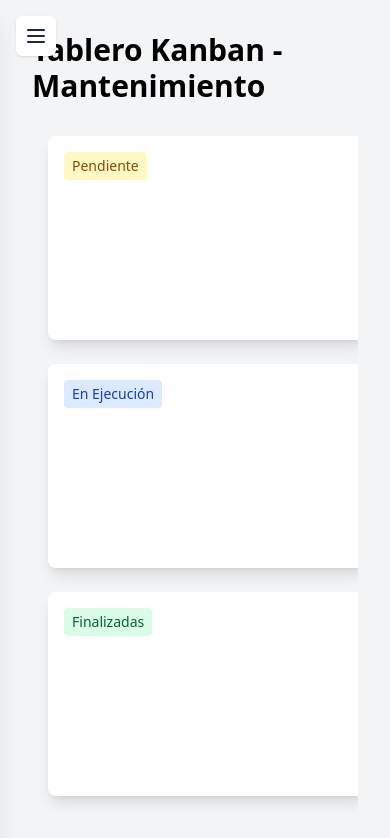
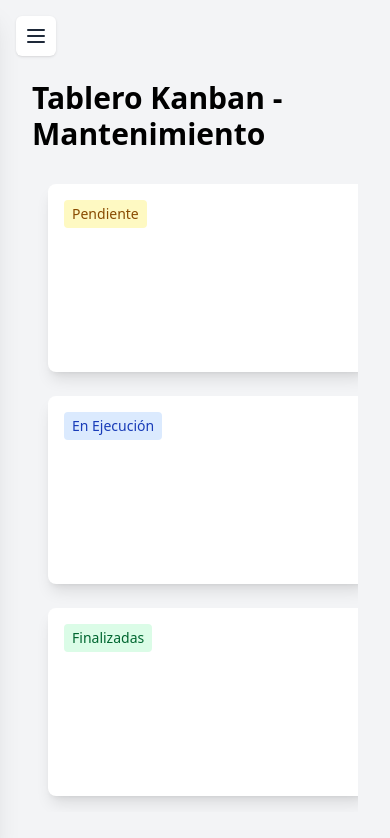
Before and after one commit to EdgarJr30/mlm_frontend, a React (Vite) app: page /kanban in a window 390 px wide. Shown: the top 838 px of the page. Built offline with nearby package versions, Linux system fonts and the light colour scheme.

Commit message:
fix: ajusta padding superior del header para evitar superposición del menú hamburguesa en vista móvil

```diff
--- a/src/pages/KanbanPage.tsx
+++ b/src/pages/KanbanPage.tsx
@@ -7,7 +7,7 @@ export default function KanbanPage() {
       <Sidebar />
       <main className="flex-1 md:ml-60 flex flex-col h-screen overflow-hidden">
         {/* Encabezado del Kanban */}
-        <header className="p-8 pb-0">
+        <header className="p-8 pb-0 pt-20 md:pt-8">
           <h2 className="text-3xl font-bold">Tablero Kanban - Mantenimiento</h2>
         </header>
         {/* El área del tablero se expande, el scroll es SOLO horizontal */}
```
